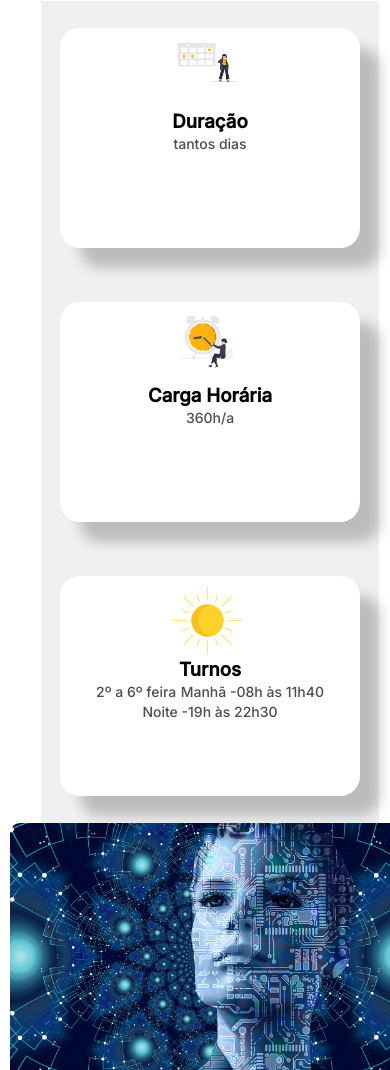
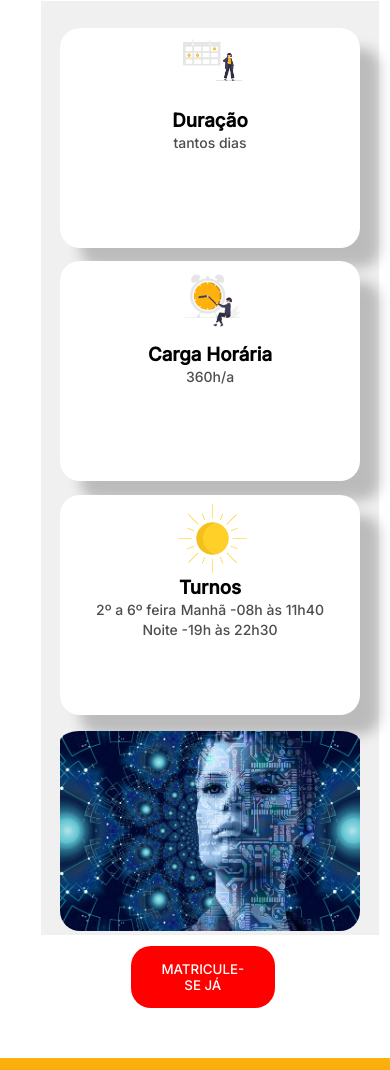
Before and after one commit to udabliu/Instituto-Magnum-Visualizer, a plain HTML site: page ia.html in a window 390 px wide. Shown: the part 930-2000 px from the top of the page. Drawn offline with Linux system fonts and the light colour scheme; a web font is replaced by a local one.

Commit message:
consertando pequenos alinhamentos responsivos

```diff
--- a/ia.html
+++ b/ia.html
@@ -69,7 +69,7 @@
 
 <main>
     <div class="idosos-slogan">
-        <h1>INTRODUÇÃO À INTELIGÊNCIA ARTIFICIAL</h1>
+        <h1>INTELIGÊNCIA ARTIFICIAL</h1>
     </div>
 
 
--- a/style.css
+++ b/style.css
@@ -207,9 +207,10 @@ main{
 }
 
 @media screen and (max-width:991px) {
-  body main{
-    margin-top: 100px;
+    main {
+      margin-top: 100px;
   }
+
 }
 
 
@@ -767,9 +768,7 @@ html, body {
 }
 
 
-.depoimentos p{
-  margin-top: 20px;
-}
+
 
 
 
@@ -862,6 +861,12 @@ html, body {
   .idosos-slogan{
     font-size: 15px;
   }
+  .paragrafo p,
+  .idosos-content{
+    width: 85vw;
+  }
+
+
 }
 
 
@@ -870,7 +875,7 @@ html, body {
 
 .card{
   margin: 2%; padding-top: 2%;
-  width: 220px;
+  width: 250px;
   height: 220px;
   box-shadow: 20px 20px 13px 0px rgba(0, 0, 0, 0.22);
   border-radius: 20px;
@@ -885,7 +890,7 @@ html, body {
 }
 
 .card img {
-  margin-left: 100%;
+  margin-left: 90px;
   width: 100%;
 }
 
@@ -901,15 +906,17 @@ html, body {
 
   .card{
     width: 300px;
-    margin: 8%;
   }
 
   .card img{
-    margin-left: 110px;
+    margin-left: 115px;
   }
 
   .cards span{
     font-size: 14px;
+  }
+  .cards {
+    padding-top: 20px;
   }
 }
 
@@ -1089,7 +1096,15 @@ html, body {
 
 
 .ilustrative-img img{
-  width: 400px;
+  width: 350px;
   border-radius: 10px;
 
 }
+
+@media screen and (max-width: 768px) {
+  .ilustrative-img img{
+    width: 300px;
+    padding-top: 10px;
+    border-radius: 20px;
+  }
+}
```
